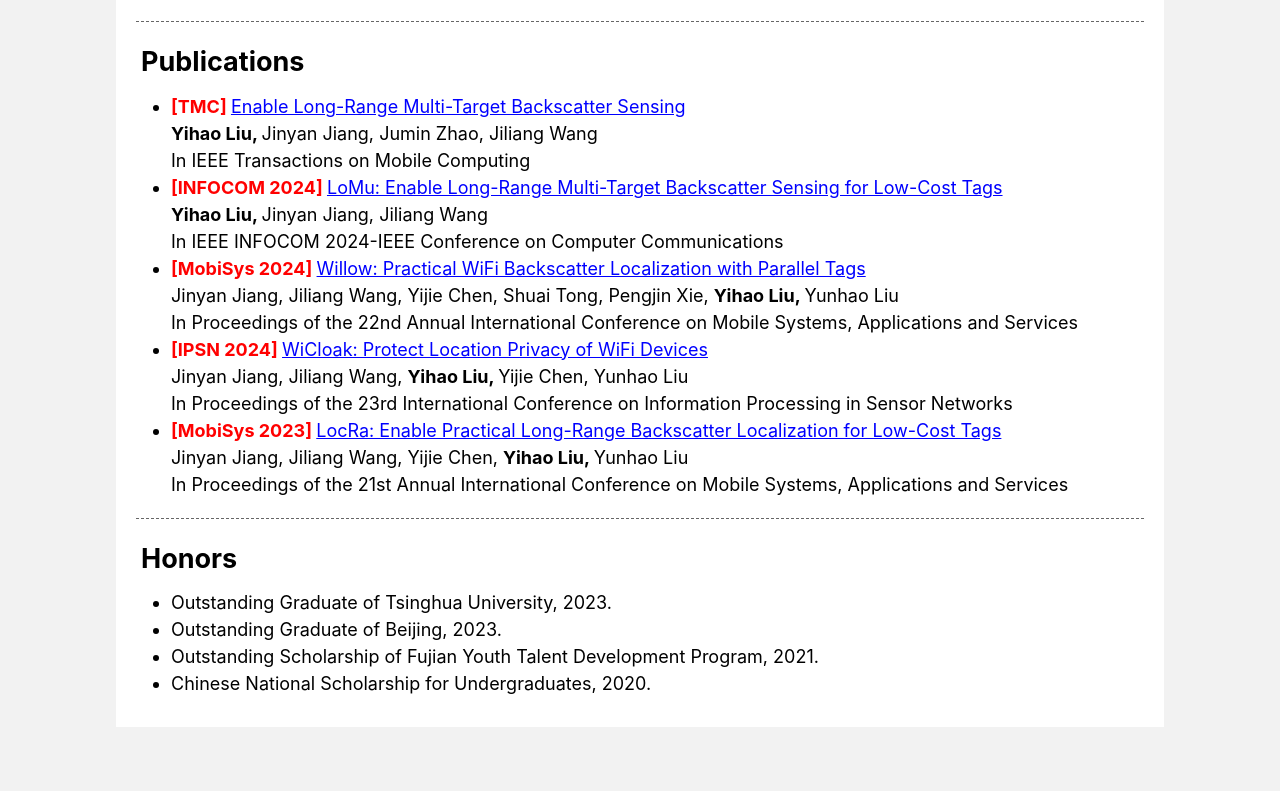
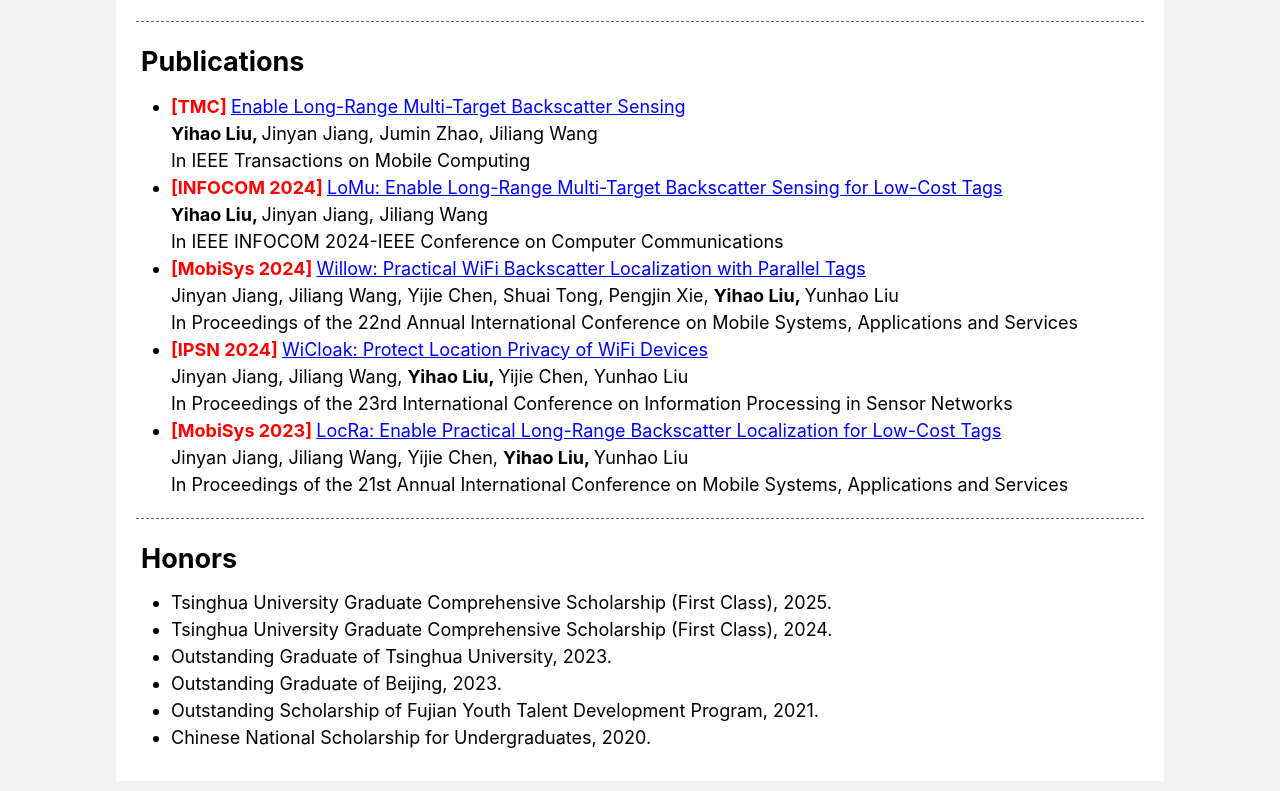
Before and after one commit to liuyihao18/homepage, a Vue app: page / in a window 1280 px wide. Shown: the part 581-1372 px from the top of the page. Before the commit the page ends 1318 px from the top, so only its background shows below. Built offline with nearby package versions, Linux system fonts and the light colour scheme.

Commit message:
更新Honors

```diff
--- a/src/App.vue
+++ b/src/App.vue
@@ -76,6 +76,8 @@
     <div class="honor-group">
       <h2>Honors</h2>
       <ul>
+        <li>Tsinghua University Graduate Comprehensive Scholarship (First Class), 2025.</li>
+        <li>Tsinghua University Graduate Comprehensive Scholarship (First Class), 2024.</li>
         <li>Outstanding Graduate of Tsinghua University, 2023.</li>
         <li>Outstanding Graduate of Beijing, 2023.</li>
         <li>Outstanding Scholarship of Fujian Youth Talent Development Program, 2021.</li>
```
